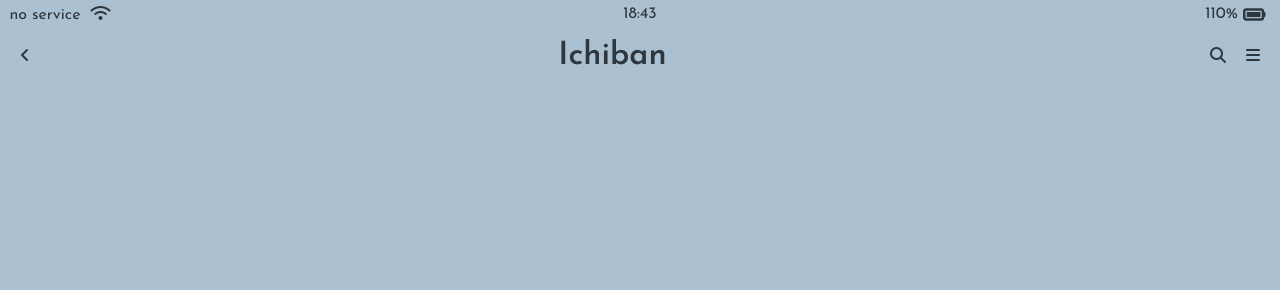
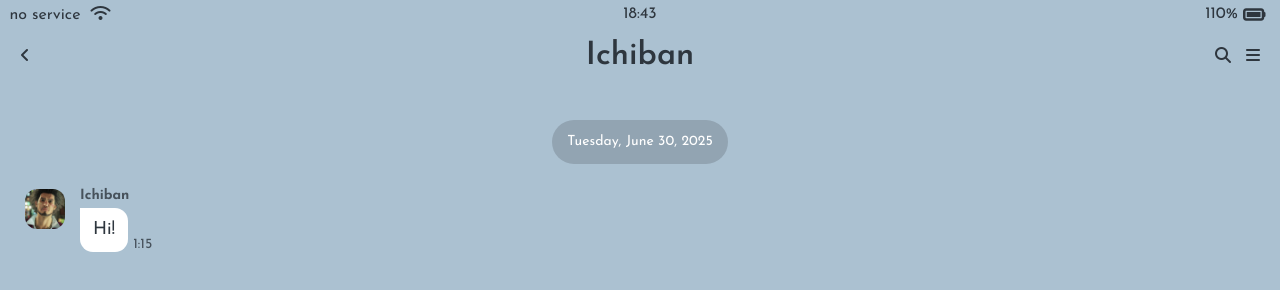
Before and after one commit to xftujoipufm/kokoa-clone-2025, a plain HTML site: page chat.html in a window 1280 px wide. Shown: the top 290 px of the page. Drawn offline with Linux system fonts and the light colour scheme; a web font is replaced by a local one.

Commit message:
2025-04-16

```diff
--- a/chat.html
+++ b/chat.html
@@ -25,7 +25,7 @@
 
     <header class="alt-header">
         <div class="alt-header__column">
-            <a href="more.html">
+            <a href="chats.html">
                 <i class="fa-solid fa-angle-left"></i>
             </a>
         </div>
@@ -38,8 +38,21 @@
         </div>
     </header>
 
-    <main class="main-screen">
+    <main class="main-screen main-chat">
+        <div class="chat__timestamp">
+            Tuesday, June 30, 2025
+        </div>
 
+        <div class="message-row">
+            <img src="https://github.com/xftujoipufm/kokoa-clone-2025/blob/main/maxresdefault.jpg?raw=true" alt="">
+            <div class="message-row__content">
+                <span class="message__author">Ichiban</span>
+                <div class="message__info">
+                    <span class="message__bubble">Hi!</span>
+                    <span class="message__time">1:15</span>
+                </div>
+            </div>
+        </div>
     </main> <!-- Fixed closing tag for main -->
 
     <script src="https://kit.fontawesome.com/2dae9276c2.js" crossorigin="anonymous"></script>
--- a/css/components/alt-screen-header.css
+++ b/css/components/alt-screen-header.css
@@ -3,6 +3,10 @@
     display: flex;
     align-items: center;
     justify-content: center;
+}
+
+.alt-header__column {
+    width: 33%;
 }
 
 .alt-header__title {
@@ -14,8 +18,14 @@
     margin-right: auto;
 }
 
+.alt-header__column:nth-child(2) {
+    text-align: center;
+}
+
 .alt-header__column:last-child {
     margin-left: auto;
+    display: flex;
+    justify-content: flex-end;
 }
 
 .alt-header__column:last-child span i {
--- a/css/screens/chat.css
+++ b/css/screens/chat.css
@@ -1,3 +1,77 @@
 #chat-screen {
     background-color: #abc1d1;
+    height: 11000vh;
 }
+
+#chat-screen .alt-header,
+#chat-screen .status-bar {
+    top: 0;
+    position: fixed;
+    width: 100%;
+    background-color: #abc1d1;
+    box-sizing: border-box;
+}
+
+#chat-screen .status-bar {
+    z-index: 2;
+}
+
+##chat-screen .alt-header {
+    top: 10px;
+    z-index: 1;
+}
+
+.main-chat {
+    margin-top: 120px;
+    display: flex;
+    flex-direction: column;
+    align-items: center;
+    font-size: 14px;
+}
+
+.chat__timestamp {
+    color: white;
+    background: #92a4b2;
+    padding: 15px;
+    border-radius: 25px;
+    margin-bottom: 25px;
+}
+
+.message-row{
+    width: 100%;
+    display: flex;
+}
+
+.message-row img {
+    width: 40px;
+    height: 40px;
+    border-radius: var(--main-border-radius);
+    object-fit: cover;
+    margin-right: 15px;
+}
+
+.message__author {
+    font-weight: 700;
+    margin-bottom: 5px;
+    display: block;
+}
+
+.message__bubble {
+    background-color: white;
+    padding: 13px;
+    border-radius: 13px;
+    border-top-left-radius: 0px;
+    margin-right: 5px;
+    font-size: 18px;
+}
+
+.message__info {
+    display: flex;
+    align-items: flex-end;
+}
+
+.message__time,
+.message__author {
+    opacity: 0.8;
+    font-size: 14px;
+    }
```
